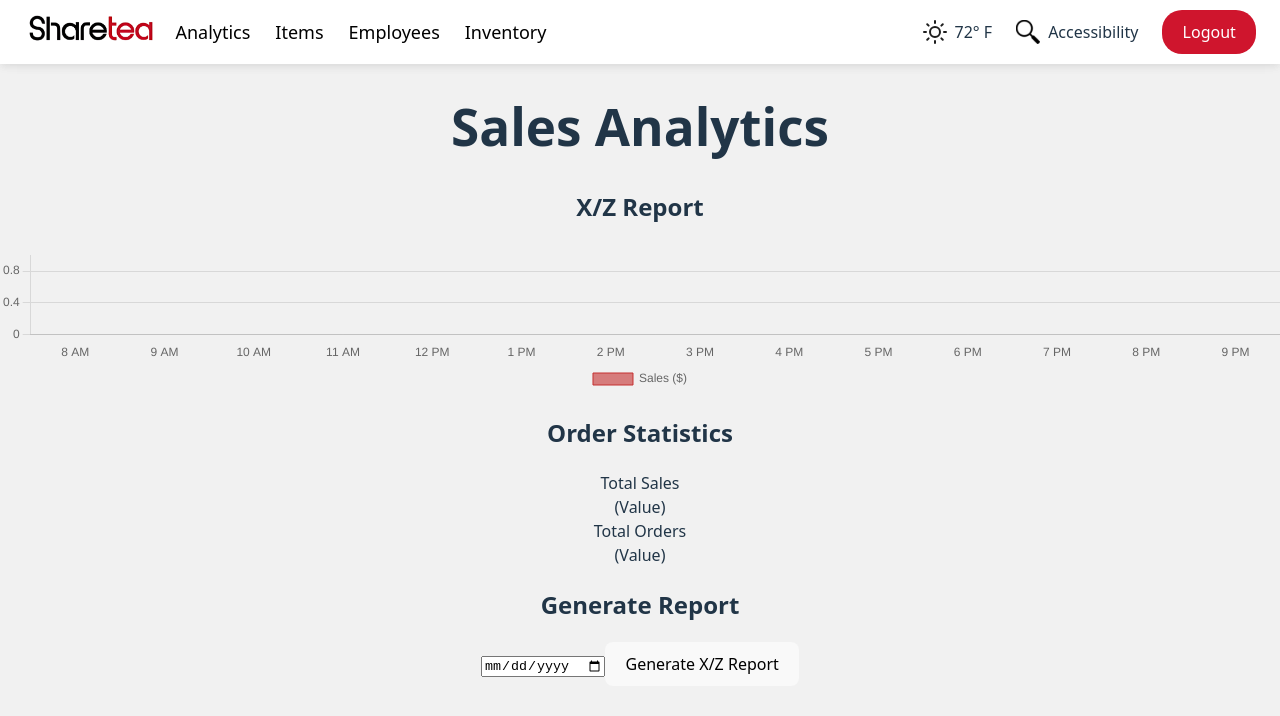
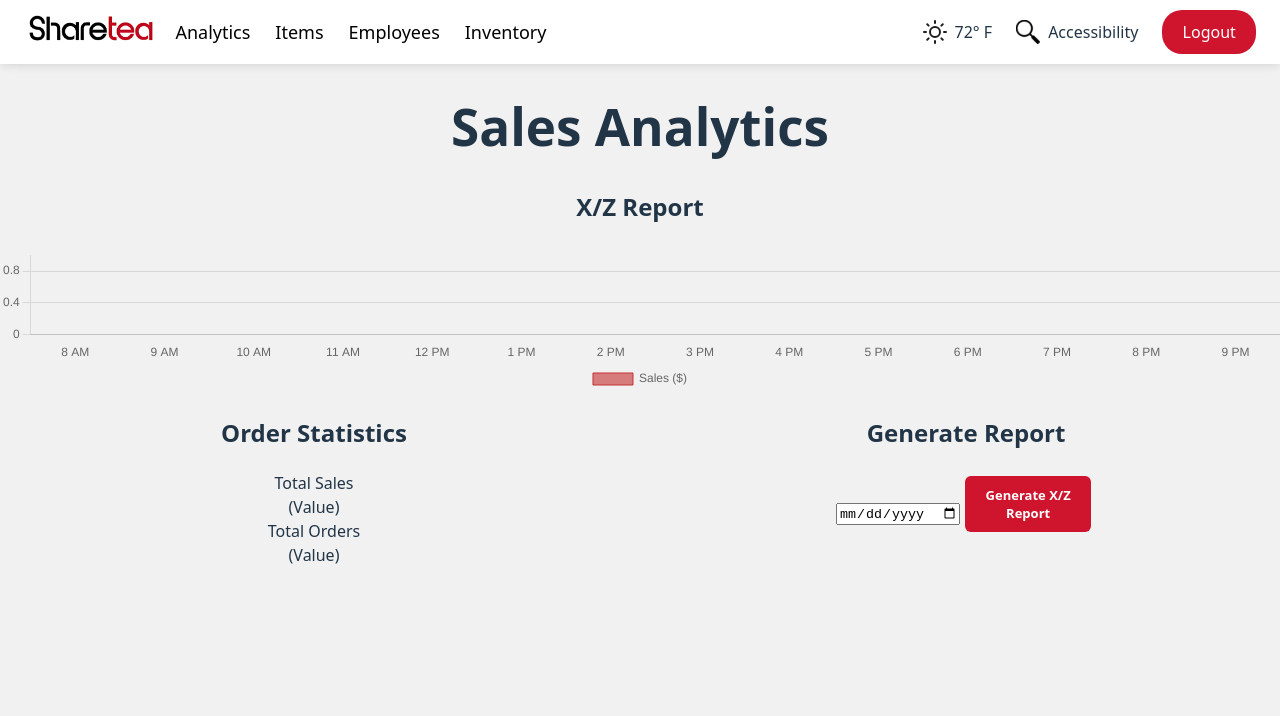
Before and after one commit to CSCE331-Fall2025-900-911/gang-50-project-3, a React (Vite) app: page /analytics in a window 1280 px wide. Shown: the top 716 px of the page. Built offline with nearby package versions, Linux system fonts and the light colour scheme.

Commit message:
Update App.css

```diff
--- a/src/App.css
+++ b/src/App.css
@@ -502,3 +502,28 @@ html, body {
   background-color: #ff0000;
   transform: scale(1.05);
 }
+
+.Analytics-grid {
+  display: grid;
+  grid-template-columns: repeat(2, minmax(0, 1fr));
+  gap: 1.5rem;
+}
+
+.reportButton {
+  background-color: #CF152D;
+  font-size: small;
+  border: none;
+  color: white;
+  font-weight: 600;
+  margin: 5px;
+  border-radius: 6px;
+  padding: 10px 10px;
+  cursor: pointer;
+  transition: background-color 0.25s ease, transform 0.1s ease;
+  width: 20%;
+}
+
+.reportButton:hover {
+  background-color: #a10f23;
+  transform: scale(1.02);
+}
```
